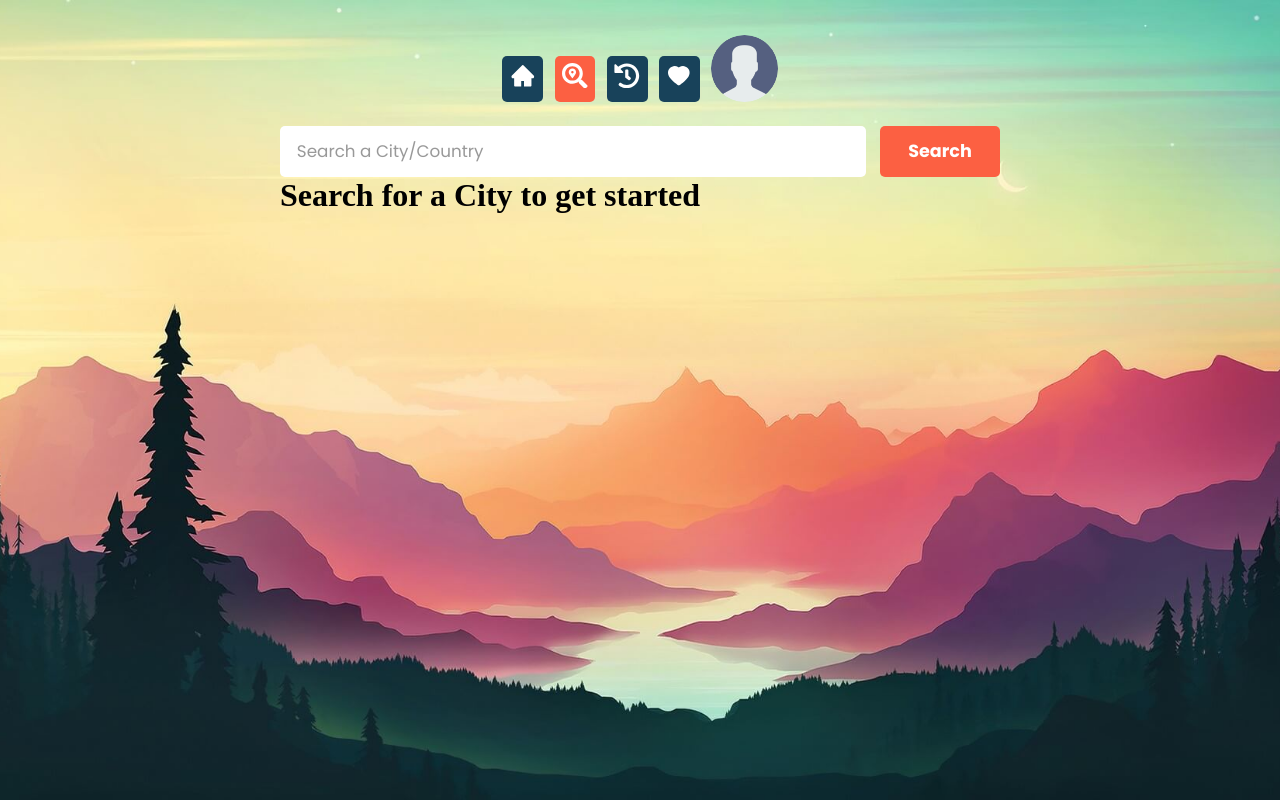
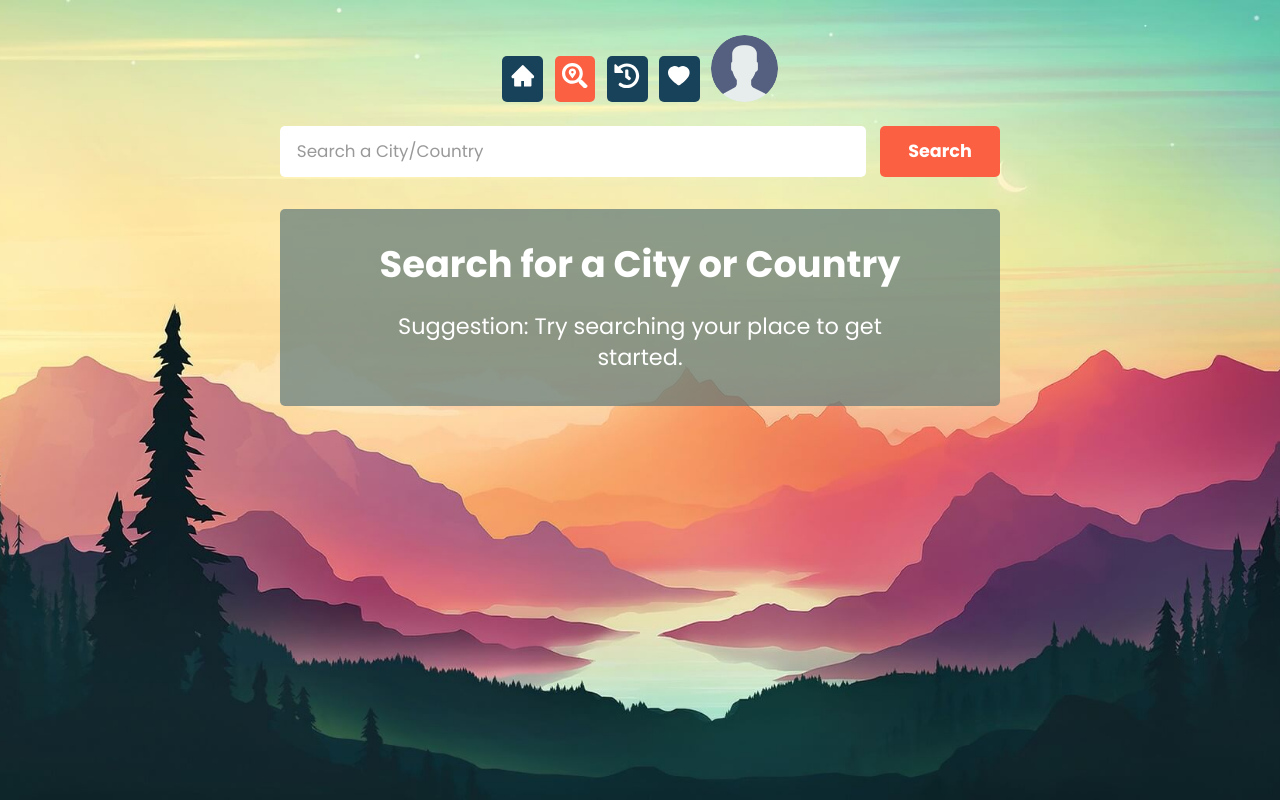
Before and after one commit to AdmiralFirefox/skywatch-v2, a React (Vite) app: page /search in a window 1280 px wide. Built offline with nearby package versions, Linux system fonts and the light colour scheme; no server answers.

Commit message:
Added styling on loading, error and initial states on search page

```diff
--- a/src/routes/search.tsx
+++ b/src/routes/search.tsx
@@ -13,6 +13,7 @@ import SectionThree from "../components/Search/SectionThree";
 import { WeatherProps } from "../types/WeatherTypes";
 import { AQIProps } from "../types/AQITypes";
 import { ForecastProps } from "../types/ForecastTypes";
+import SyncLoader from "react-spinners/SyncLoader";
 import styles from "../styles/search/SearchPage.module.scss";
 
 const Search = () => {
@@ -79,17 +80,22 @@ const Search = () => {
         <SearchForm />
 
         {searchedPlace === "" ? (
-          <div>
-            <h1>Search for a City to get started</h1>
-          </div>
+          <section className={styles["initial-content-card"]}>
+            <h1>Search for a City or Country</h1>
+            <p>Suggestion: Try searching your place to get started.</p>
+          </section>
         ) : isLoading ? (
-          <div>
+          <div className={styles["loading-card"]}>
+            <div className={styles["loader-wrapper"]}>
+              <SyncLoader color="#daf3f7" size={20} />
+            </div>
             <h1>Loading...</h1>
           </div>
         ) : isError ? (
-          <div>
-            <h1>Error</h1>
-          </div>
+          <section className={styles["error-card"]}>
+            <h1>We couldn't find what you're looking for</h1>
+            <p>Double check your spelling and make sure that place exist.</p>
+          </section>
         ) : (
           <div className={styles["weather-card"]}>
             <SectionOne
--- a/src/styles/search/SearchPage.module.scss
+++ b/src/styles/search/SearchPage.module.scss
@@ -9,6 +9,91 @@
 .container {
   width: min(85%, 45em);
   margin: 1.5em auto 3em auto;
+
+  .initial-content-card {
+    background: theme.$transparent-light-sky-blue-color;
+    margin: 0em auto 3em auto;
+    padding: 2em;
+    display: flex;
+    flex-direction: column;
+    align-items: center;
+    border-radius: 5px;
+    margin-top: 2em;
+
+    h1 {
+      color: theme.$white-color;
+      font-family: "PoppinsBold";
+      font-size: clamp(1.8rem, 5vw, 2.3rem);
+      text-align: center;
+      line-height: 1.3em;
+      width: min(15em, 100%);
+    }
+
+    p {
+      color: theme.$white-color;
+      font-family: "PoppinsRegular";
+      text-align: center;
+      margin-top: 1em;
+      font-size: clamp(1.1rem, 3vw, 1.4rem);
+      line-height: 1.4em;
+      width: min(25em, 100%);
+    }
+  }
+
+  .loading-card {
+    background: theme.$transparent-light-sky-blue-color;
+    margin-top: 2em;
+    padding: 3em 2em;
+    display: flex;
+    flex-direction: column;
+    align-items: center;
+    border-radius: 5px;
+
+    .loader-wrapper {
+      position: relative;
+      right: 0.5em;
+    }
+
+    h1 {
+      color: theme.$white-color;
+      font-family: "Poppins", sans-serif;
+      font-size: clamp(1.8rem, 5vw, 2.3rem);
+      text-align: center;
+      line-height: 1.3em;
+      font-weight: 700;
+      margin-top: 1em;
+    }
+  }
+
+  .error-card {
+    background: theme.$transparent-light-sky-blue-color;
+    margin: 0em auto 3em auto;
+    padding: 2em;
+    display: flex;
+    flex-direction: column;
+    align-items: center;
+    border-radius: 5px;
+    margin-top: 2em;
+
+    h1 {
+      color: theme.$white-color;
+      font-family: "PoppinsBold";
+      font-size: clamp(1.8rem, 5vw, 2.3rem);
+      text-align: center;
+      line-height: 1.3em;
+      width: min(15em, 100%);
+    }
+
+    p {
+      color: theme.$white-color;
+      font-family: "PoppinsRegular";
+      text-align: center;
+      margin-top: 1em;
+      font-size: clamp(1.1rem, 3vw, 1.4rem);
+      line-height: 1.4em;
+      width: min(25em, 100%);
+    }
+  }
 
   .weather-card {
     background: theme.$transparent-light-sky-blue-color;
```
